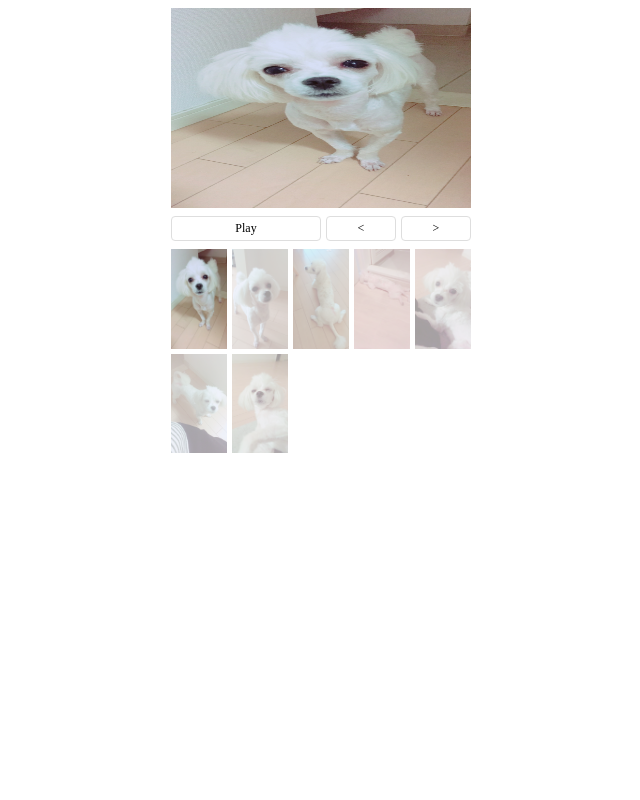
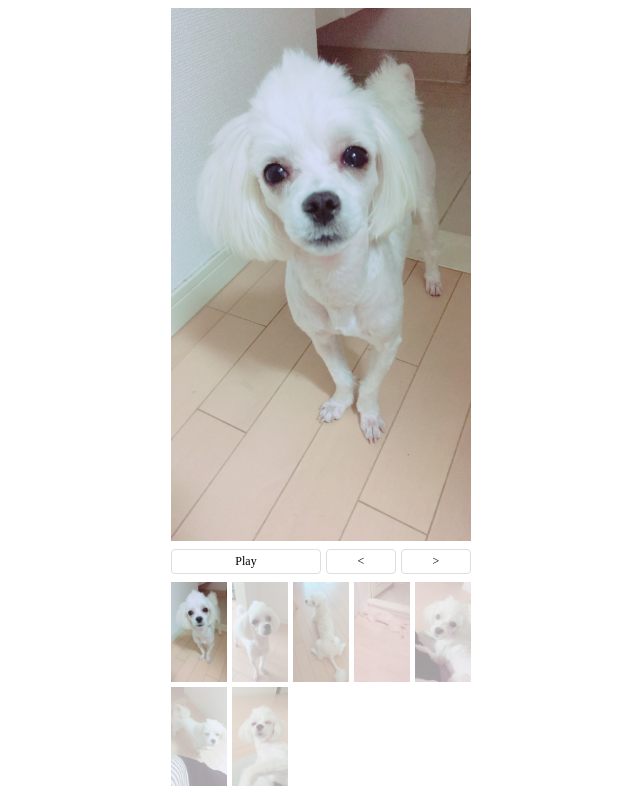
Before and after one commit to kenta-matsuzaki/js_lesson6_slideshow, a plain HTML site: page index.html in a window 1280 px wide. Shown: the whole page, without its empty margins (319-959 px from the left). Drawn offline with Linux system fonts and the light colour scheme.

Commit message:
Summary(required)

```diff
--- a/css/styles.css
+++ b/css/styles.css
@@ -15,7 +15,6 @@ main {
 
 main img {
   width: 300px;
-  height: 200px;
   vertical-align: bottom;
 }
 
--- a/js/main.js
+++ b/js/main.js
@@ -13,7 +13,11 @@
 
   let currentNum = 0;
 
-  document.querySelector('main img').src = images[currentNum];
+  function setMainImage(image) {
+    document.querySelector('main img').src = image;
+  }
+
+  setMainImage(images[currentNum]);
 
   const thumbnails = document.querySelector('.thumbnails');
   images.forEach((image, index) => {
@@ -21,6 +25,11 @@
     if (index === currentNum){
       li.classList.add('current');
     }
+
+    li.addEventListener('click', () => {
+      setMainImage(image);
+    });
+
     const img = document.createElement('img');
     img.src = image;
     li.appendChild(img);
```
